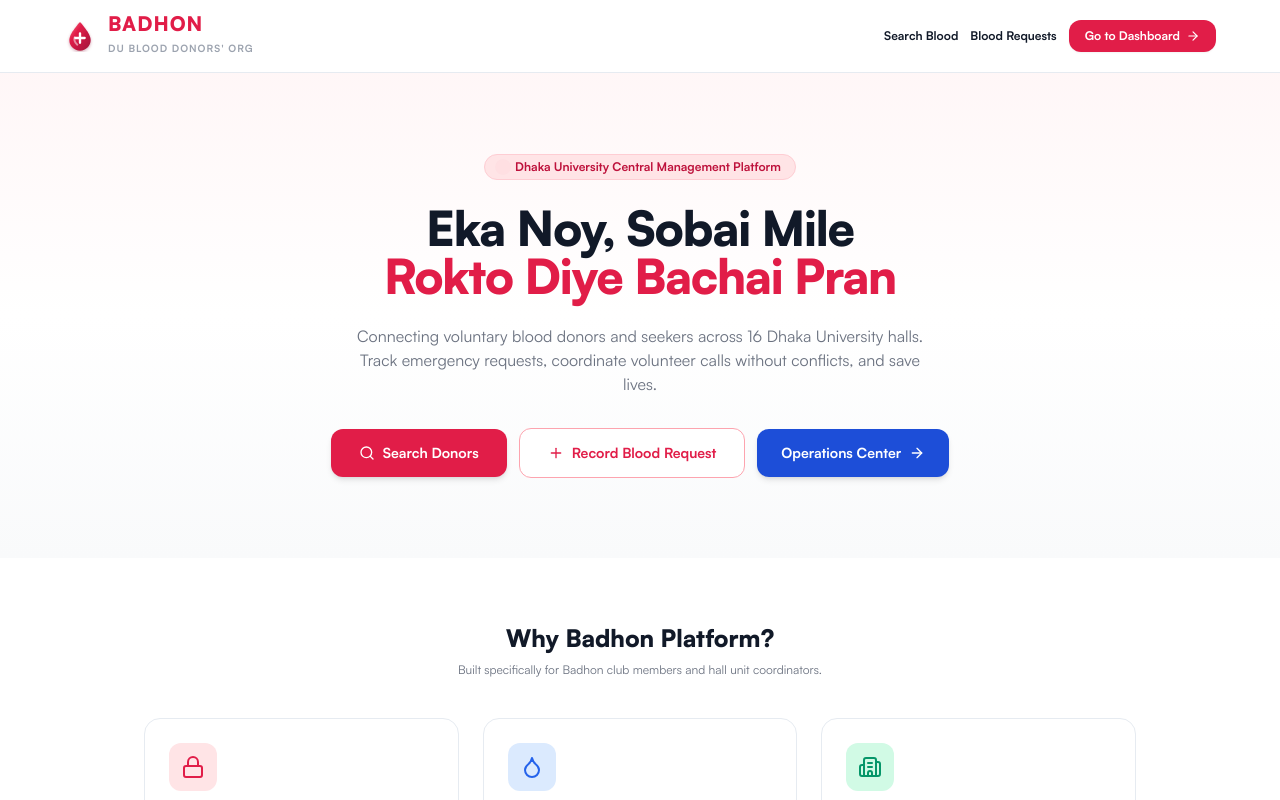
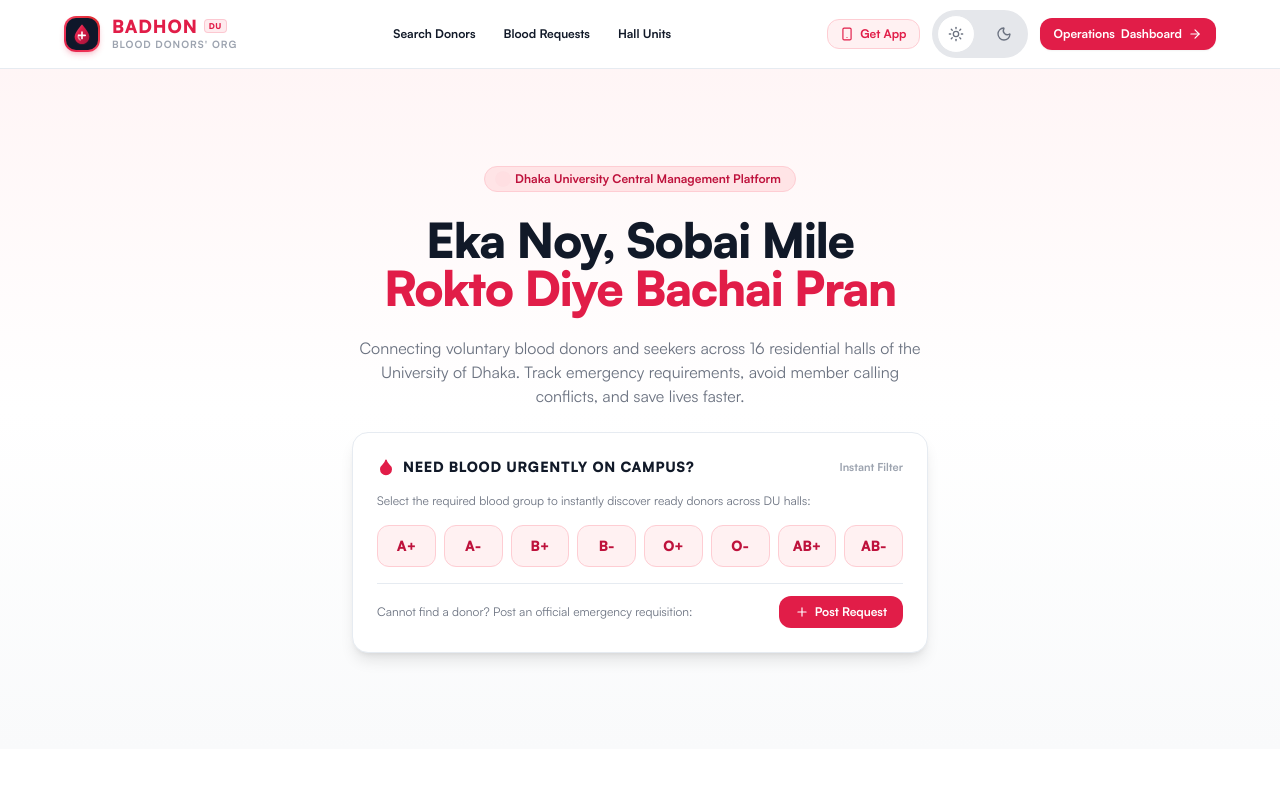
Before and after one commit to saikat709/du-badhon, a Next.js app: page / in a window 1280 px wide. Shown: the top 800 px of the page. Built offline with nearby package versions, Linux system fonts and the light colour scheme.

Commit message:
fix(ui): unify homepage navbar, remove duplicate scrolling sub-nav, and add quick blood finder

```diff
--- a/src/app/layout.tsx
+++ b/src/app/layout.tsx
@@ -5,7 +5,6 @@ import type { Metadata, Viewport } from "next";
 import NextTopLoader from "nextjs-toploader";
 import type { PropsWithChildren } from "react";
 import { Providers } from "./providers";
-import { Header } from "@/components/Layouts/header";
 import { PWAInstaller } from "@/components/PWA/PWAInstaller";
 
 export const viewport: Viewport = {
--- a/src/app/page.tsx
+++ b/src/app/page.tsx
@@ -1,69 +1,148 @@
+"use client";
+
 import {
   ArrowRight,
   Building2,
   Droplet,
   HeartHandshake,
   Lock,
+  Menu,
   Plus,
   Search,
   ShieldCheck,
   Sparkles,
+  X,
 } from "lucide-react";
 import Image from "next/image";
 import Link from "next/link";
-import React from "react";
+import React, { useState } from "react";
+import { SmartAppButton } from "@/components/PWA/PWAInstaller";
+import { ThemeToggleSwitch } from "@/components/Layouts/header/theme-toggle";
+
+const BLOOD_GROUPS = ["A+", "A-", "B+", "B-", "O+", "O-", "AB+", "AB-"] as const;
 
 export default function HomePage() {
+  const [mobileMenuOpen, setMobileMenuOpen] = useState(false);
+
   return (
     <main className="min-h-screen bg-white dark:bg-dark-2 flex flex-col font-sans relative text-dark dark:text-white">
-      {/* Top Navbar */}
-      <header className="w-full border-b border-stroke dark:border-dark-3 bg-white/95 dark:bg-dark-2/95 backdrop-blur-md sticky top-0 z-40 px-6 py-3.5">
-        <div className="max-w-6xl mx-auto flex items-center justify-between">
-          <Link href="/" className="flex items-center gap-3">
+      {/* Single Unified Fixed Top Navbar */}
+      <header className="sticky top-0 z-40 w-full border-b border-stroke dark:border-dark-3 bg-white/95 dark:bg-dark-2/95 backdrop-blur-md px-4 sm:px-6 py-2.5 transition-colors">
+        <div className="max-w-6xl mx-auto flex items-center justify-between gap-4">
+          {/* Logo and Brand */}
+          <Link href="/" className="flex items-center gap-3 shrink-0">
+            <div className="size-9 rounded-xl bg-gradient-to-tr from-rose-600 via-rose-500 to-red-600 p-0.5 shadow-md shadow-rose-600/20">
+              <div className="size-full rounded-[10px] bg-slate-900 flex items-center justify-center">
                 <Image
                   src="/images/logo/logo-icon.svg"
-              width={32}
-              height={34}
+                  width={22}
+                  height={24}
                   alt="Badhon Logo"
                   priority
                 />
+              </div>
+            </div>
             <div>
-              <span className="text-xl font-black text-rose-600 tracking-wider block leading-none">
+              <div className="flex items-center gap-1.5">
+                <span className="text-lg font-black text-rose-600 tracking-wider block leading-none">
                   BADHON
                 </span>
-              <span className="text-[10px] font-bold text-gray-5 uppercase tracking-widest">
-                DU Blood Donors&apos; Org
+                <span className="rounded bg-rose-500/10 text-rose-600 dark:text-rose-400 px-1 py-0.2 text-[8px] font-black uppercase tracking-wider border border-rose-500/20">
+                  DU
+                </span>
+              </div>
+              <span className="text-[10px] font-semibold text-gray-5 dark:text-gray-4 uppercase tracking-widest block mt-0.5">
+                Blood Donors&apos; Org
               </span>
             </div>
           </Link>
 
-          <div className="flex items-center gap-3">
+          {/* Desktop Navigation Links */}
+          <nav className="hidden md:flex items-center gap-1 text-xs font-bold text-dark dark:text-white">
             <Link
               href="/search-blood"
-              className="text-xs font-bold text-dark dark:text-white hover:text-rose-600 dark:hover:text-rose-400 transition hidden sm:inline-block"
+              className="px-3 py-1.5 rounded-lg hover:text-rose-600 dark:hover:text-rose-400 hover:bg-rose-50 dark:hover:bg-rose-950/40 transition"
             >
-              Search Blood
+              Search Donors
             </Link>
             <Link
               href="/blood-requests"
-              className="text-xs font-bold text-dark dark:text-white hover:text-rose-600 dark:hover:text-rose-400 transition hidden sm:inline-block"
+              className="px-3 py-1.5 rounded-lg hover:text-rose-600 dark:hover:text-rose-400 hover:bg-rose-50 dark:hover:bg-rose-950/40 transition"
             >
               Blood Requests
             </Link>
             <Link
+              href="/hall-units"
+              className="px-3 py-1.5 rounded-lg hover:text-rose-600 dark:hover:text-rose-400 hover:bg-rose-50 dark:hover:bg-rose-950/40 transition"
+            >
+              Hall Units
+            </Link>
+          </nav>
+
+          {/* Right Action Cluster */}
+          <div className="flex items-center gap-2 sm:gap-3">
+            {/* Unified PWA / APK install button */}
+            <SmartAppButton />
+
+            {/* Dark / Light Theme Toggle */}
+            <ThemeToggleSwitch />
+
+            {/* Dashboard CTA */}
+            <Link
               href="/dashboard"
-              className="inline-flex items-center gap-1.5 px-4 py-2 rounded-xl bg-rose-600 hover:bg-rose-700 text-white text-xs font-bold shadow-sm transition active:scale-95"
+              className="inline-flex items-center gap-1.5 px-3.5 py-2 rounded-xl bg-rose-600 hover:bg-rose-700 text-white text-xs font-bold shadow-sm transition active:scale-95"
             >
-              <span>Go to Dashboard</span>
+              <span className="hidden sm:inline">Operations</span>
+              <span>Dashboard</span>
               <ArrowRight className="size-3.5" />
             </Link>
+
+            {/* Mobile Menu Hamburger Toggle */}
+            <button
+              onClick={() => setMobileMenuOpen((prev) => !prev)}
+              aria-label="Toggle navigation menu"
+              className="md:hidden p-2 rounded-xl border border-stroke dark:border-dark-3 text-dark dark:text-white hover:bg-gray-1 dark:hover:bg-dark-3 transition"
+            >
+              {mobileMenuOpen ? <X className="size-5" /> : <Menu className="size-5" />}
+            </button>
           </div>
         </div>
+
+        {/* Mobile Dropdown Menu */}
+        {mobileMenuOpen && (
+          <div className="md:hidden border-t border-stroke dark:border-dark-3 mt-2.5 pt-3 pb-2 space-y-1.5 text-xs font-bold animate-fadeIn">
+            <Link
+              href="/search-blood"
+              onClick={() => setMobileMenuOpen(false)}
+              className="flex items-center gap-2 px-3 py-2 rounded-lg text-dark dark:text-white hover:bg-rose-50 dark:hover:bg-rose-950/40 hover:text-rose-600 transition"
+            >
+              <Search className="size-4 text-rose-600" />
+              <span>Search Donors</span>
+            </Link>
+            <Link
+              href="/blood-requests"
+              onClick={() => setMobileMenuOpen(false)}
+              className="flex items-center gap-2 px-3 py-2 rounded-lg text-dark dark:text-white hover:bg-rose-50 dark:hover:bg-rose-950/40 hover:text-rose-600 transition"
+            >
+              <HeartHandshake className="size-4 text-rose-600" />
+              <span>Emergency Blood Requests</span>
+            </Link>
+            <Link
+              href="/hall-units"
+              onClick={() => setMobileMenuOpen(false)}
+              className="flex items-center gap-2 px-3 py-2 rounded-lg text-dark dark:text-white hover:bg-rose-50 dark:hover:bg-rose-950/40 hover:text-rose-600 transition"
+            >
+              <Building2 className="size-4 text-rose-600" />
+              <span>16 DU Hall Units & Executives</span>
+            </Link>
+          </div>
+        )}
       </header>
 
-      {/* Hero Section */}
-      <section className="relative flex flex-col items-center justify-center py-20 px-4 bg-gradient-to-b from-rose-50/60 via-white to-gray-1 dark:from-dark-3 dark:via-dark-2 dark:to-dark-2 overflow-hidden text-center">
+      {/* Hero Section (Focused on Life Saving, No Redundant Second Navbar) */}
+      <section className="relative flex flex-col items-center justify-center py-16 sm:py-24 px-4 bg-gradient-to-b from-rose-50/70 via-white to-gray-1 dark:from-dark-3 dark:via-dark-2 dark:to-dark-2 overflow-hidden text-center">
         <div className="max-w-3xl mx-auto space-y-6 relative z-10">
+          {/* Central DU Platform Badge */}
           <div className="inline-flex items-center gap-2 rounded-full bg-rose-100 dark:bg-rose-950/70 border border-rose-200 dark:border-rose-900 px-3.5 py-1 text-xs font-bold text-rose-700 dark:text-rose-300">
             <span className="size-2 rounded-full bg-rose-600 animate-ping" />
             <span>Dhaka University Central Management Platform</span>
@@ -75,34 +154,54 @@ export default function HomePage() {
           </h1>
 
           <p className="text-sm sm:text-base text-dark-5 dark:text-dark-6 max-w-xl mx-auto leading-relaxed">
-            Connecting voluntary blood donors and seekers across 16 Dhaka University halls.
-            Track emergency requests, coordinate volunteer calls without conflicts, and save lives.
+            Connecting voluntary blood donors and seekers across 16 residential halls of the
+            University of Dhaka. Track emergency requirements, avoid member calling conflicts, and save lives faster.
           </p>
 
-          <div className="flex flex-wrap items-center justify-center gap-3 pt-2">
+          {/* Quick Emergency Blood Finder Tool (Functional Seeker Card, Not a Redundant Navbar) */}
+          <div className="mt-8 mx-auto max-w-xl w-full bg-white dark:bg-dark-3 rounded-2xl p-5 sm:p-6 border border-stroke dark:border-dark-4 shadow-lg text-left space-y-4">
+            <div className="flex items-center justify-between gap-2">
+              <div className="flex items-center gap-2 text-rose-600 dark:text-rose-400">
+                <Droplet className="size-4.5 fill-rose-600 text-rose-600" />
+                <h2 className="text-xs sm:text-sm font-black uppercase tracking-wider text-dark dark:text-white">
+                  Need Blood Urgently on Campus?
+                </h2>
+              </div>
+              <span className="text-[11px] font-bold text-gray-5 dark:text-gray-4">
+                Instant Filter
+              </span>
+            </div>
+
+            <p className="text-xs text-dark-5 dark:text-dark-6">
+              Select the required blood group to instantly discover ready donors across DU halls:
+            </p>
+
+            {/* Blood Group Selectors */}
+            <div className="grid grid-cols-4 sm:grid-cols-8 gap-2">
+              {BLOOD_GROUPS.map((bg) => (
                 <Link
-              href="/search-blood"
-              className="px-7 py-3.5 rounded-xl font-bold bg-rose-600 hover:bg-rose-700 text-white text-sm shadow-md transition active:scale-95 flex items-center gap-2"
+                  key={bg}
+                  href={`/search-blood?group=${encodeURIComponent(bg)}`}
+                  className="flex flex-col items-center justify-center py-2.5 px-1 rounded-xl font-black text-xs sm:text-sm bg-rose-50 hover:bg-rose-600 hover:text-white dark:bg-dark-2 dark:hover:bg-rose-600 text-rose-700 dark:text-rose-300 border border-rose-200 dark:border-dark-4 shadow-2xs transition active:scale-95 group"
                 >
-              <Search className="size-4" />
-              <span>Search Donors</span>
+                  <span>{bg}</span>
                 </Link>
+              ))}
+            </div>
 
+            {/* Emergency Blood Request Quick Link */}
+            <div className="pt-3 border-t border-stroke dark:border-dark-4 flex flex-col sm:flex-row items-center justify-between gap-3 text-xs">
+              <span className="text-dark-5 dark:text-dark-6 text-center sm:text-left">
+                Cannot find a donor? Post an official emergency requisition:
+              </span>
               <Link
                 href="/blood-requests?new=true"
-              className="px-7 py-3.5 rounded-xl font-bold bg-white dark:bg-dark-3 hover:bg-gray-2 dark:hover:bg-dark-4 text-rose-600 dark:text-rose-400 border border-rose-300 dark:border-rose-900 text-sm shadow-xs transition active:scale-95 flex items-center gap-2"
+                className="inline-flex items-center gap-1.5 px-4 py-2 rounded-xl bg-rose-600 hover:bg-rose-700 text-white font-bold shrink-0 shadow-xs transition active:scale-95"
               >
-              <Plus className="size-4" />
-              <span>Record Blood Request</span>
+                <Plus className="size-3.5" />
+                <span>Post Request</span>
               </Link>
-
-            <Link
-              href="/dashboard"
-              className="px-6 py-3.5 rounded-xl font-bold bg-blue-700 hover:bg-blue-800 text-white text-sm shadow-md transition active:scale-95 flex items-center gap-2"
-            >
-              <span>Operations Center</span>
-              <ArrowRight className="size-4" />
-            </Link>
+            </div>
           </div>
         </div>
       </section>
@@ -113,7 +212,7 @@ export default function HomePage() {
           Why Badhon Platform?
         </h2>
         <p className="text-xs text-dark-5 dark:text-dark-6 text-center max-w-md mx-auto mb-10">
-          Built specifically for Badhon club members and hall unit coordinators.
+          Engineered specifically for Badhon volunteer executives and hall unit coordinators.
         </p>
 
         <div className="grid grid-cols-1 md:grid-cols-3 gap-6">
@@ -123,8 +222,8 @@ export default function HomePage() {
             </span>
             <h3 className="font-bold text-base">Member Call Conflict Prevention</h3>
             <p className="text-xs text-dark-5 dark:text-dark-6 leading-relaxed">
-              When one member calls a donor, other members see &ldquo;Saikat is calling this donor&rdquo;.
-              Prevents bothering donors with multiple simultaneous calls.
+              When one volunteer calls a donor, the donor card locks campus-wide for 10 minutes.
+              Prevents disturbing donors with duplicate calls from multiple executives.
             </p>
           </div>
 
@@ -134,7 +233,7 @@ export default function HomePage() {
             </span>
             <h3 className="font-bold text-base">Multi-Bag & Plasma Fulfillment</h3>
             <p className="text-xs text-dark-5 dark:text-dark-6 leading-relaxed">
-              Track requests requiring 1 to 5+ bags. Assign donors to individual bag slots and track whole blood or plasma requirements.
+              Track multi-bag operations (1 to 5+ bags) slot by slot. Assign distinct donors to individual bags and manage whole blood or plasma demands.
             </p>
           </div>
 
@@ -152,8 +251,8 @@ export default function HomePage() {
 
       {/* Footer */}
       <footer className="mt-auto border-t border-stroke dark:border-dark-3 py-6 px-4 text-center text-xs text-dark-5 dark:text-dark-6">
-        <p>© 2026 Badhon (Voluntary Blood Donors&apos; Organization) - Dhaka University.</p>
-        <p className="mt-1">Dedicated to humanity, voluntary blood donation, and life saving.</p>
+        <p>© 2026 Badhon (Voluntary Blood Donors&apos; Organization) - University of Dhaka.</p>
+        <p className="mt-1">Dedicated to humanity, voluntary blood donation, and saving lives.</p>
       </footer>
     </main>
   );
--- a/src/components/Breadcrumbs/Breadcrumb.tsx
+++ b/src/components/Breadcrumbs/Breadcrumb.tsx
@@ -14,7 +14,7 @@ const Breadcrumb = ({ pageName }: BreadcrumbProps) => {
       <nav>
         <ol className="flex items-center gap-2">
           <li>
-            <Link className="font-medium" href="/">
+            <Link className="font-medium hover:text-rose-600 transition" href="/dashboard">
               Dashboard /
             </Link>
           </li>
```
Lines whose indentation alone changed are shown as unchanged.
